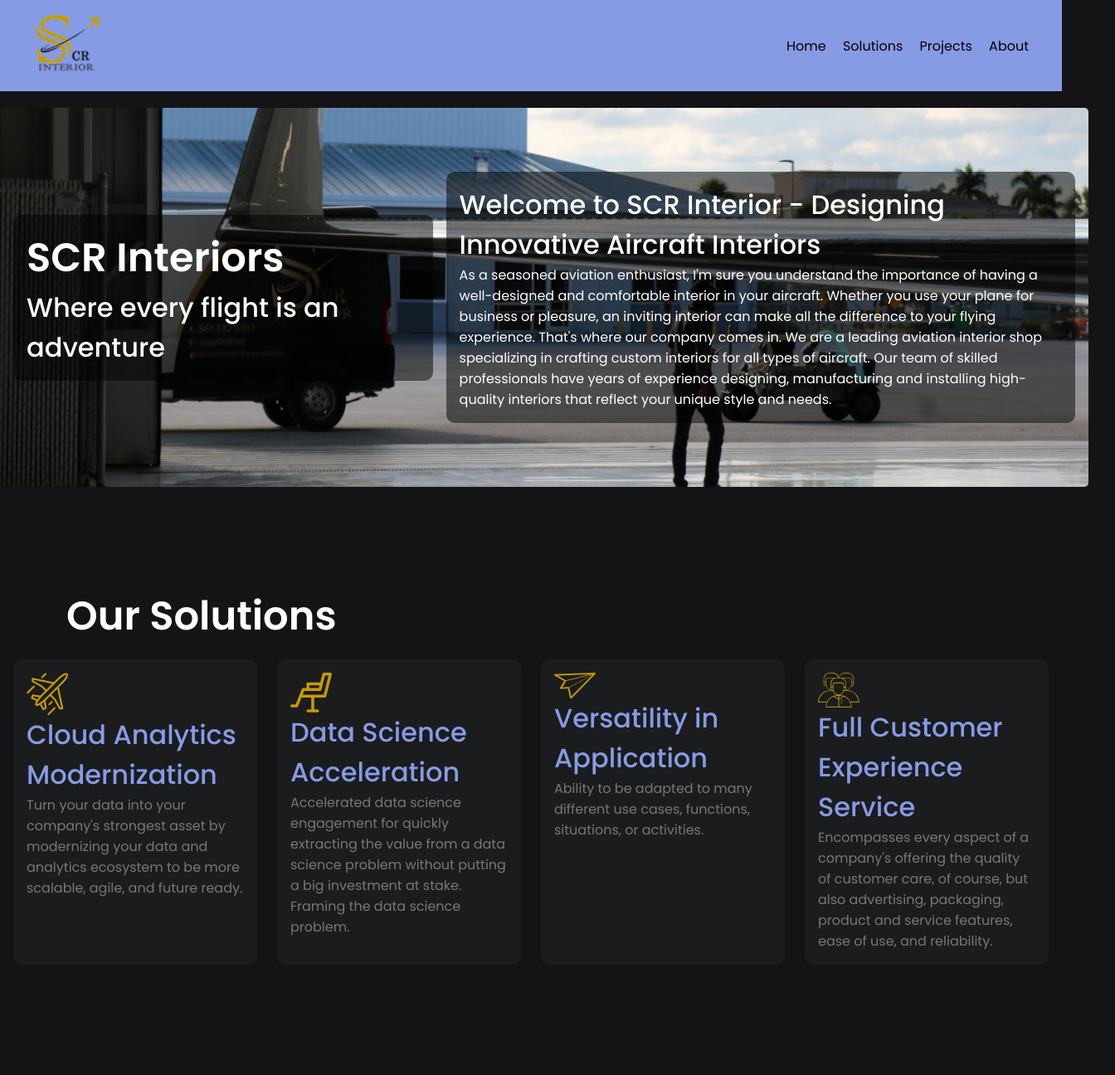
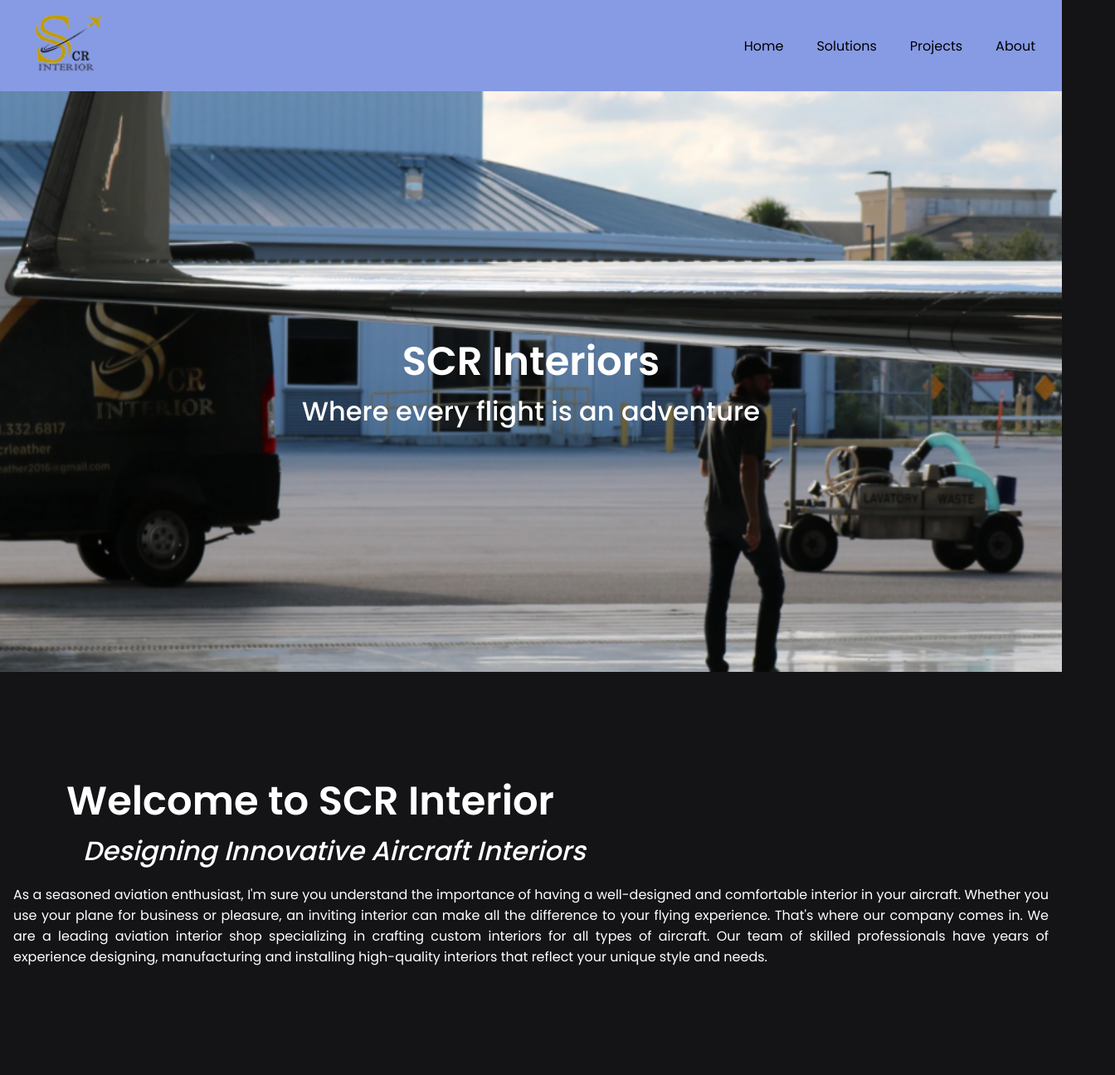
Before and after one commit to arthurpeticormei/scr-interior-website, a plain HTML site: page Index.html in a window 1280 px wide. Shown: the top 1296 px of the page at 83% size, 1344 px wide, since content can reach past the window. Drawn offline with Linux system fonts and the light colour scheme.

Commit message:
New hero, footer fix

```diff
--- a/Index.html
+++ b/Index.html
@@ -18,7 +18,7 @@
                 <a href="#home">
                     <img src="./assets/logos/scr-interior-logo.png" alt="SCR Interior logo" class="navbar__logo">
                 </a>
-                <div>
+                <div class="navbar__menu">
                     <a href="#home" class="navbar__link">Home</a>
                     <a href="#solutions" class="navbar__link">Solutions</a>
                     <a href="#projects" class="navbar__link">Projects</a>
@@ -32,7 +32,7 @@
 
         <!-- ##### hero section ##### -->
         <div id="home" class="spacer"></div>
-        <section>
+        <!-- <section>
             <div class="container hero">
                 <div class="hero__grid">
                     <div class="hero__card">
@@ -50,6 +50,27 @@
                             interiors that reflect your unique style and needs.</p>
                     </div>
                 </div>
+            </div>
+        </section> -->
+
+        <section id="hero">
+            <div class="hero-img">
+                <h1>SCR Interiors</h1>
+                <h2>Where every flight is an adventure</h2>
+            </div>
+        </section>
+
+        <section class="container">
+            <div class="welcome">
+                <h1 class="section-title">Welcome to SCR Interior</h1>
+                <h2>Designing Innovative Aircraft Interiors</h2>
+                <p>As a seasoned aviation enthusiast, I'm sure you understand the importance of having a
+                    well-designed and comfortable interior in your aircraft. Whether you use your plane for
+                    business or pleasure, an inviting interior can make all the difference to your flying
+                    experience. That's where our company comes in. We are a leading aviation interior shop
+                    specializing in crafting custom interiors for all types of aircraft. Our team of skilled
+                    professionals have years of experience designing, manufacturing and installing high-quality
+                    interiors that reflect your unique style and needs.</p>
             </div>
         </section>
 
@@ -251,8 +272,8 @@
                 <p class="footer__text">1721- 3 Donna Rd fl 33409, West</p>
                 <p class="footer__text">Palm Beach, FL 33409</p>
             </div>
-            <div class="footer__content"></div>
-            <div class="footer__content-row partners-content">
+            <div class="footer__partners">
+                <div class="footer__partners__content">
                     <h3>Our Partners:</h3>
                     <img src="./assets/logos/bombardier-aviation-logo.png" alt="Bombardier Aviation logo"
                         class="partners-img">
@@ -262,12 +283,14 @@
                     <img src="./assets/logos/cessna-logo.png" alt="Cessna logo" class="partners-img">
                 </div>
             </div>
+        </div>
     </footer>
 
     <!--Use the below code snippet to provide real time updates to the live chat plugin without the need of copying and paste each time to your website when changes are made via PBX-->
     <call-us-selector phonesystem-url="https://1534.3cx.cloud" party="rennanlino"></call-us-selector>
 
-    <script defer src="https://downloads-global.3cx.com/downloads/livechatandtalk/v1/callus.js" id="tcx-callus-js" charset="utf-8"></script>
+    <script defer src="https://downloads-global.3cx.com/downloads/livechatandtalk/v1/callus.js" id="tcx-callus-js"
+        charset="utf-8"></script>
 </body>
 
 </html>
--- a/styles/TESTE.css
+++ b/styles/TESTE.css
@@ -49,7 +49,7 @@ body {
     background-color: var(--background-color);
     font-family: var(--primary-font-family);
     color: var(--light-font-color);
-    margin-top: 130px;
+    margin-top: 110px;
 }
 
 header{
@@ -138,17 +138,37 @@ footer {
     transition: 0.75s;
 }
 
+.navbar__menu {
+    display: flex;
+    flex-wrap: wrap;
+    gap: 40px;
+}
 
 .navbar__link {
-    padding: 0.5rem;
     border-radius: 5px;
+    display: inline-block;
+    position: relative;
 }
 
 .navbar__link:hover {
+    /* background-color: var(--secondary-color); */
+    color: var(--light-font-color);
+    transition: 0.3s;
+}
+
+.navbar__link::after {
+    content: "";
+    display: block;
+    height: 2px;
+    width: 0px;
+    transition: 0.3s;
+    position: absolute;
     background-color: var(--secondary-color);
-    color: var(--light-font-color);
-    transition: 0.5s;
-}
+  }
+
+  .navbar__link:hover::after {
+    width: 100%;
+  }
 
 
 /* ----------------------------------------------------------------------
@@ -177,9 +197,40 @@ footer {
     background-color: var(--background-regular-opacity);
     color: var(--light-font-color);
     border-radius: 10px;
-
 }
 
+.hero-img {
+  background-image: url("/assets/img/hero.png");
+  min-height: 700px;
+  width: 100%;
+  background-attachment: fixed;
+  background-position: center;
+  background-repeat: no-repeat;
+  background-size: cover;
+  display: flex;
+  justify-content: center;
+  align-items: center;
+  flex-direction: column;
+}
+
+
+/* ----------------------------------------------------------------------
+    welcome section
+---------------------------------------------------------------------- */
+
+.welcome {
+    margin-top: 120px;
+}
+
+.welcome h2 {
+    margin-left: 100px;
+    font-style: italic;
+}
+
+.welcome p {
+    padding: 1rem;
+    text-align: justify;
+}
 
 /* ----------------------------------------------------------------------
     solutions section
@@ -349,29 +400,36 @@ footer {
 
 
 .footer {
-    padding: 2rem;
+    padding-top: 2rem;
+    padding-bottom: 2rem;
     display: flex;
     flex-direction: row;
     justify-content: space-between;
 }
 
 .footer__content {
+    margin: 0 2rem;
     display: flex;
     flex-direction: column;
 }
+
 
 .footer__text {
     font-size: 0.8rem;
     color: var(--primary-font-color);
 }
 
-.partners-content {
+.footer__partners {
+    margin: 0 2rem;
+}
+
+.footer__partners__content {
     padding: 0.5rem;
     background-color: var(--primary-font-color);
     border-radius: 5px;
 }
 
-.partners-content h3 {
+.footer__partners h3 {
     margin: 0.5rem;
 }
 
@@ -392,4 +450,8 @@ footer {
     .container {
         width: 100%;
     }
+
+    .solutions__grid {
+        grid-template-columns: 1fr 1fr;
+    }
 }
```
Lines whose indentation alone changed are shown as unchanged.
